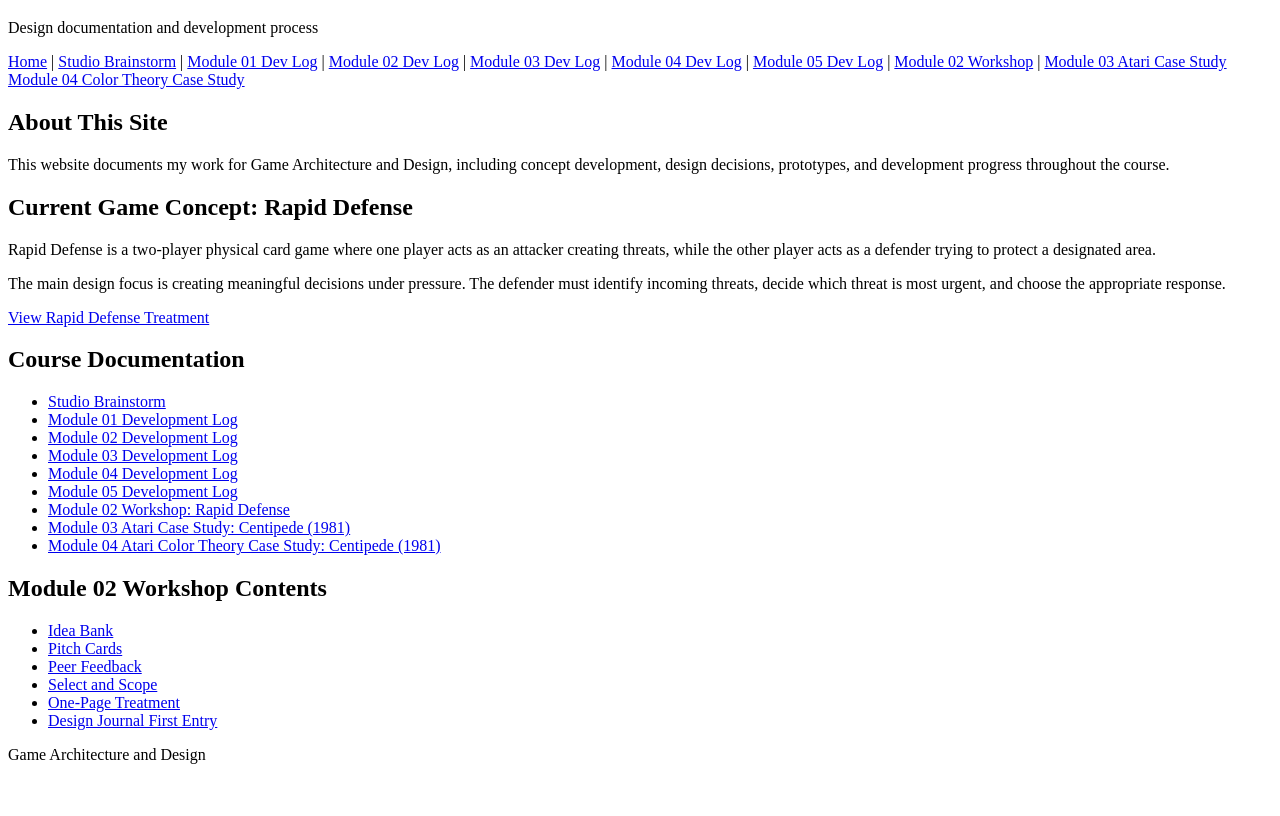
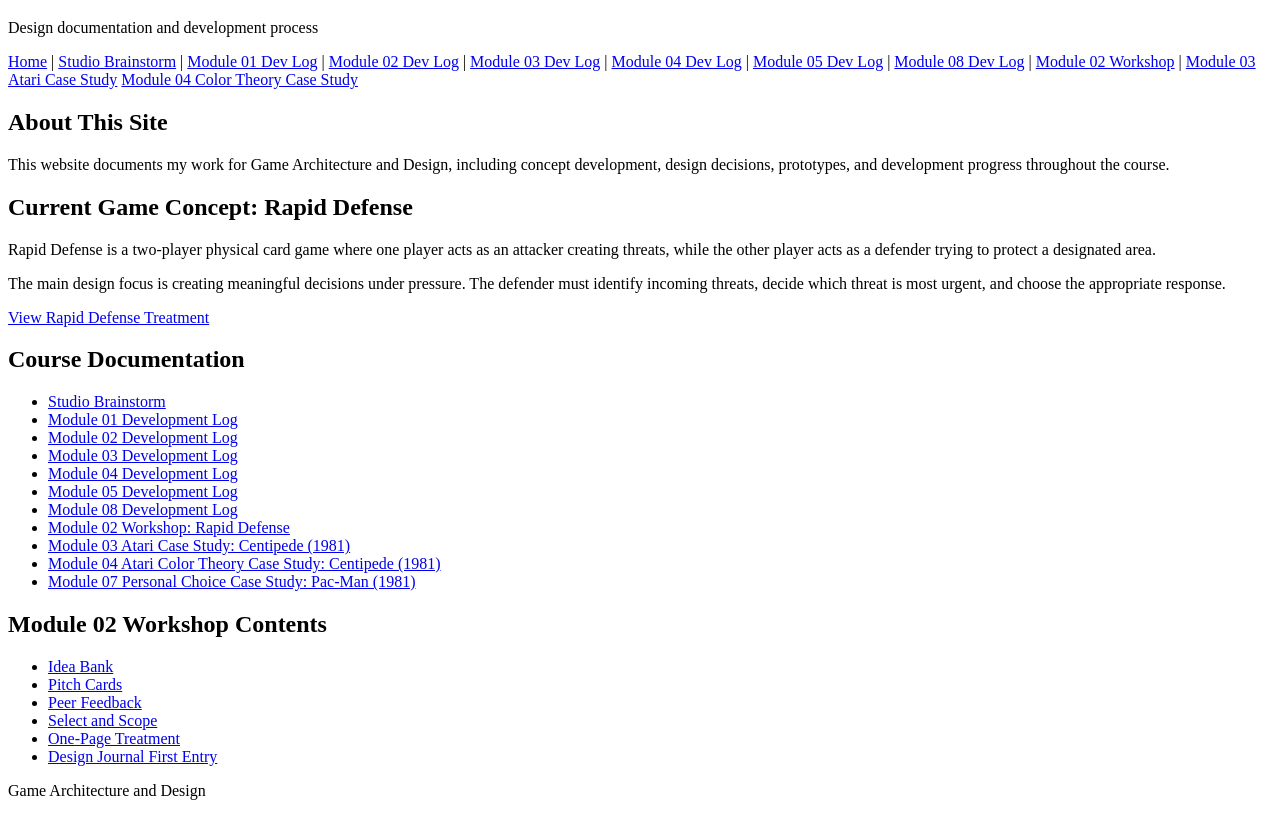
Before and after one commit to adreannaD/ad2374-it265-001-f2026, a plain HTML site: page docs/index.html in a window 1280 px wide. Shown: the part 61-877 px from the top of the page. Before the commit the page ends 841 px from the top, so only its background shows below. Drawn offline with Linux system fonts and the light colour scheme.

Commit message:
Update index.html

```diff
--- a/docs/index.html
+++ b/docs/index.html
@@ -21,6 +21,7 @@
     <a href="Module-003-Dev-Log.html">Module 03 Dev Log</a> |
     <a href= "Module-004-Dev-Log.html">Module 04 Dev Log</a> |
     <a href= "Module-005-Dev-Log.html">Module 05 Dev Log</a> |
+    <a href= "Module-008-Dev-Log.html">Module 08 Dev Log</a> |
     <a href="module02-workshop/00-workshop-index.html">Module 02 Workshop</a> |
     <a href="module03-atari-case-study/case-study-1---atari-v4r_01m4rkkq0ys0t8a2pagw34wrcm.pdf">Module 03 Atari Case Study</a>
     <a href="module04-color-theory/module4-case-study-color-theory.pdf">Module 04 Color Theory Case Study</a>
@@ -103,6 +104,12 @@
         </li>
 
         <li>
+            <a href="Module-008-Dev-Log.html">
+                Module 08 Development Log
+            </a>
+        </li>
+
+        <li>
             <a href="module02-workshop/00-workshop-index.html">
                 Module 02 Workshop: Rapid Defense
             </a>
@@ -117,6 +124,12 @@
         <li>
             <a href="module04-color-theory/module4-case-study-color-theory.pdf">
                 Module 04 Atari Color Theory Case Study: Centipede (1981)
+            </a>
+        </li>
+
+        <li>
+            <a href="module07-case-study/case-study-3---personal-choice-v4r_01m7h4ry9a0x268xjrahhwmnty.pdf">
+                Module 07 Personal Choice Case Study: Pac-Man (1981)
             </a>
         </li>
     </ul>
```
